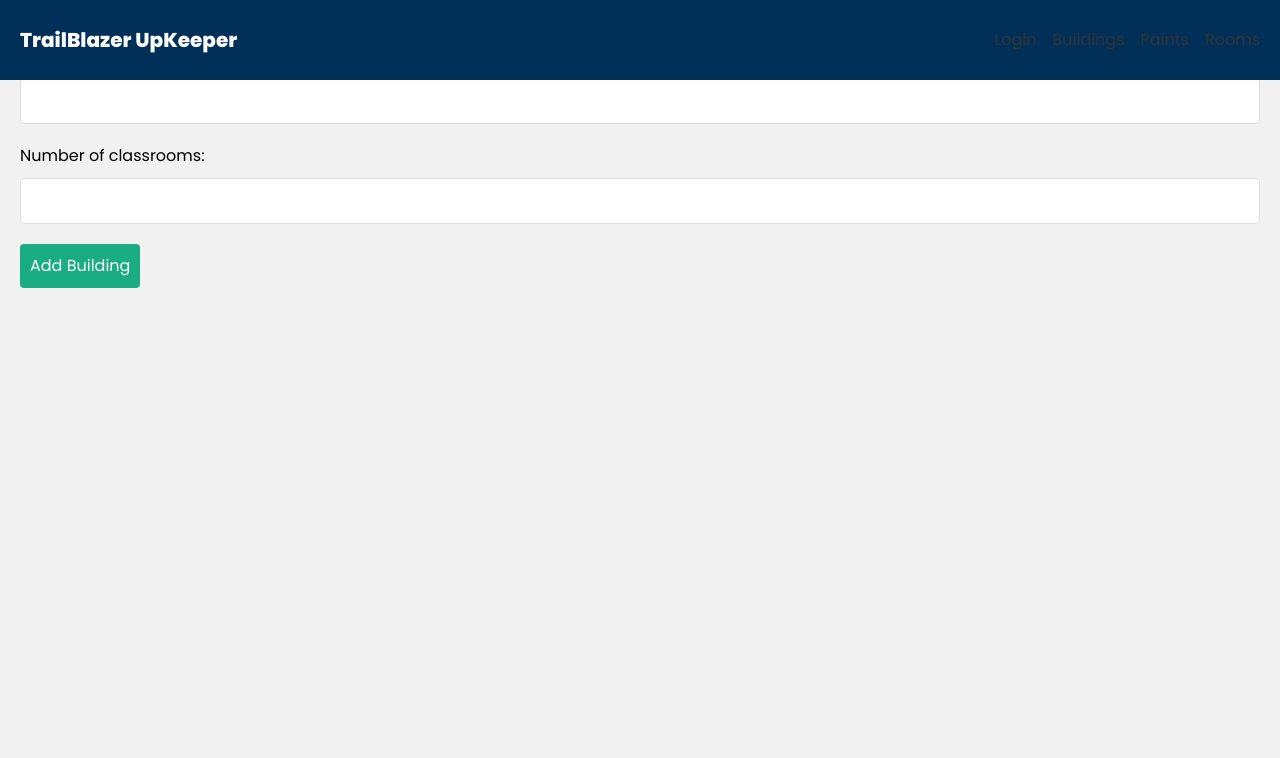
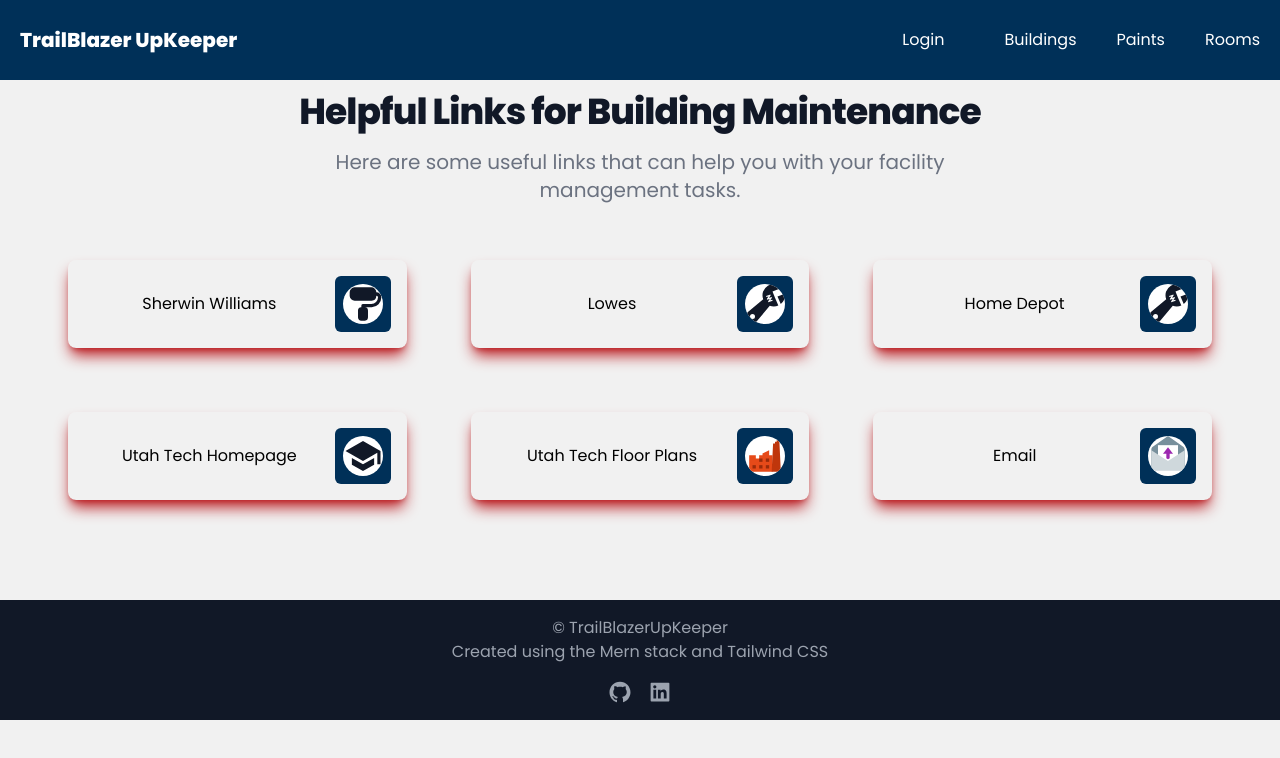
Before and after one commit to kendallbaker12/Trailblazer-Upkeeper, a React (Create React App) app in the folder client/: page /login in a window 1280 px wide. Shown: the top 758 px of the page. Built offline with nearby package versions, Linux system fonts and the light colour scheme.

Commit message:
added links and added a footer.

```diff
--- a/client/src/App.js
+++ b/client/src/App.js
@@ -7,6 +7,9 @@
 import Home from './pages/Home';
 import Paints from './pages/Paints';
 import Rooms from './pages/Rooms';
+import Footer from './components/footerComp';
+
+//github
 
 function App() {
   return (
@@ -28,7 +31,7 @@
             <Route
               // login page coming from pages
               path='/paints'
-              element={<Paints/>}
+              element={<Paints />}
             />
             <Route
               path='/login'
@@ -41,6 +44,7 @@
           </Routes>
         </div>
       </BrowserRouter>
+      <Footer />
     </div>
   );
 }
--- a/client/src/components/LoginForm.jsx
+++ b/client/src/components/LoginForm.jsx
@@ -1,25 +1,124 @@
 // add state
-import { useState } from "react"
-// add login context
+import React from "react";
+import { Link } from "react-router-dom";
+import { FaLink, GiLargePaintBrush } from "react-icons/fa";
+import { TbPaintFilled } from "react-icons/tb"
+import { BsWrenchAdjustable, BsFillBuildingsFill } from "react-icons/bs"
+import { IoMdSchool } from "react-icons/io"
+import { FcFactoryBreakdown, FcFeedback } from "react-icons/fc"
+import "tailwindcss/tailwind.css";
 
+const FacilityLinks = () => {
+    return (
+        <div className="mt-10">
+            <div className="max-w-7xl mx-auto py-6 sm:px-6 lg:px-8">
+                <div className="lg:text-center">
+                    <p className="mt-2 text-3xl leading-8 font-extrabold tracking-tight text-gray-900 sm:text-4xl">
+                        Helpful Links for Building Maintenance
+                    </p>
+                    <p className="mt-4 max-w-2xl text-xl text-gray-500 lg:mx-auto">
+                        Here are some useful links that can help you with your facility management tasks.
+                    </p>
+                </div>
 
-const LoginForm = () => {
+                <div className="mt-10">
+                    <div className="flex flex-wrap -m-4">
+                        <div className="p-4 w-full md:w-1/3 lg:w-1/3">
+                            <div className="p-4 m-4 rounded-lg transition-all hover:shadow-lg hover:shadow-[#003058] shadow-lg shadow-[#ba1c21]">
+                                <div className="flex items-center">
+                                    <h1 className="text-center flex-grow">Sherwin Williams</h1>
+                                    <div className="flex items-center justify-center h-14 w-14 rounded-md bg-[#003058] hover:bg-[#ba1c21] hover:scale-110 transform transition-transform">
+                                        <Link
+                                            to="https://www.sherwin-williams.com/homeowners?gclid=CjwKCAjw0N6hBhAUEiwAXab-TTjD2_3-uXe8hlFFohualn6LWru89JSW7pCZf7YH2Dr_9vSYvDR5ZhoCDnsQAvD_BwE"
+                                            className="text-lg font-medium text-gray-900 underline a"
+                                        >
+                                            <TbPaintFilled className="h-10 w-10 rounded-full bg-white" />
+                                        </Link>
+                                    </div>
+                                </div>
+                            </div>
+                        </div>
+                        <div className="p-4 w-full md:w-1/3 lg:w-1/3">
+                            <div className="p-4 m-4 rounded-lg transition-all hover:shadow-lg hover:shadow-[#003058] shadow-lg shadow-[#ba1c21]">
+                                <div className="flex items-center">
+                                    <h1 className="text-center flex-grow">Lowes</h1>
+                                    <div className="flex items-center justify-center h-14 w-14 rounded-md bg-[#003058] hover:bg-[#ba1c21] hover:scale-110 transform transition-transform">
+                                        <Link
+                                            to="https://www.lowes.com/"
+                                            className="text-lg font-medium text-gray-900 underline a"
+                                        >
+                                            <BsWrenchAdjustable className="h-10 w-10 rounded-full bg-white" />
+                                        </Link>
+                                    </div>
+                                </div>
+                            </div>
+                        </div>
+                        <div className="p-4 w-full md:w-1/3 lg:w-1/3">
+                            <div className="p-4 m-4 rounded-lg transition-all hover:shadow-lg hover:shadow-[#003058] shadow-lg shadow-[#ba1c21]">
+                                <div className="flex items-center">
+                                    <h1 className="text-center flex-grow">Home Depot</h1>
+                                    <div className="flex items-center justify-center h-14 w-14 rounded-md bg-[#003058] hover:bg-[#ba1c21] hover:scale-110 transform transition-transform">
+                                        <Link
+                                            to="https://www.homedepot.com/"
+                                            className="text-lg font-medium text-gray-900 underline a"
+                                        >
+                                            <BsWrenchAdjustable className="h-10 w-10 rounded-full bg-white" />
+                                        </Link>
+                                    </div>
+                                </div>
+                            </div>
+                        </div>
+                        <div className="p-4 w-full md:w-1/3 lg:w-1/3">
+                            <div className="p-4 m-4 rounded-lg transition-all hover:shadow-lg hover:shadow-[#003058] shadow-lg shadow-[#ba1c21]">
+                                <div className="flex items-center">
+                                    <h1 className="text-center flex-grow">Utah Tech Homepage</h1>
+                                    <div className="flex items-center justify-center h-14 w-14 rounded-md bg-[#003058] hover:bg-[#ba1c21] hover:scale-110 transform transition-transform">
+                                        <Link
+                                            to="https://utahtech.edu/"
+                                            className="text-lg font-medium text-gray-900 underline a"
+                                        >
+                                            <IoMdSchool className="h-10 w-10 rounded-full bg-white" />
+                                        </Link>
+                                    </div>
+                                </div>
+                            </div>
+                        </div>
+                        <div className="p-4 w-full md:w-1/3 lg:w-1/3">
+                            <div className="p-4 m-4 rounded-lg transition-all hover:shadow-lg hover:shadow-[#003058] shadow-lg shadow-[#ba1c21]">
+                                <div className="flex items-center">
+                                    <h1 className="text-center flex-grow">Utah Tech Floor Plans</h1>
+                                    <div className="flex items-center justify-center h-14 w-14 rounded-md bg-[#003058] hover:bg-[#ba1c21] hover:scale-110 transform transition-transform">
+                                        <Link
+                                            to="https://floorplans.utahtech.edu/"
+                                            className="text-lg font-medium text-gray-900 underline a"
+                                        >
+                                            <FcFactoryBreakdown className="h-10 w-10 rounded-full bg-white" />
+                                        </Link>
+                                    </div>
+                                </div>
+                            </div>
+                        </div>
+                        <div className="p-4 w-full md:w-1/3 lg:w-1/3">
+                            <div className="p-4 m-4 rounded-lg transition-all hover:shadow-lg hover:shadow-[#003058] shadow-lg shadow-[#ba1c21]">
+                                <div className="flex items-center">
+                                    <h1 className="text-center flex-grow">Email</h1>
+                                    <div className="flex items-center justify-center h-14 w-14 rounded-md bg-[#003058] hover:bg-[#ba1c21] hover:scale-110 transform transition-transform">
+                                        <Link
+                                            to="https://outlook.live.com/owa/"
+                                            className="text-lg font-medium text-gray-900 underline a"
+                                        >
+                                            <FcFeedback className="h-10 w-10 rounded-full bg-white" />
+                                        </Link>
+                                    </div>
+                                </div>
+                            </div>
+                        </div>
+                        {/* Add more links as needed */}
+                    </div>
+                </div>
+            </div>
+        </div>
+    );
+};
 
-    return (
-        <div className="login-form-container">
-            <h2>testing login</h2>
-            <form>
-                <label>Username</label>
-                <input
-                    type='text'
-                // onchange set username
-                // value = {username}
-                />
-                {/* todo: other labels, this is just for tesing the login
-                component to make sure the login will show up.*/}
-            </form>
-        </div>
-    )
-}
-
-export default LoginForm
+export default FacilityLinks;
--- /dev/null
+++ b/client/src/components/footerComp.jsx
@@ -0,0 +1,22 @@
+import { AiFillGithub, AiFillLinkedin } from "react-icons/ai";
+
+const Footer = () => {
+    return (
+        <footer className="bg-gray-900 text-gray-400 py-4 mt-10">
+            <div className="container mx-auto text-center">
+                <p>&copy; TrailBlazerUpKeeper</p>
+                <p>Created using the Mern stack and Tailwind CSS</p>
+                <div className="mt-4 flex justify-center">
+                    <a href="https://github.com/kendallbaker12" target="_blank" rel="noopener noreferrer" className="mr-4 hover:text-gray-300">
+                        <AiFillGithub size={24} />
+                    </a>
+                    <a href="https://www.linkedin.com/in/kendall-baker-033210205/" target="_blank" rel="noopener noreferrer" className="hover:text-gray-300">
+                        <AiFillLinkedin size={24} />
+                    </a>
+                </div>
+            </div>
+        </footer>
+    );
+};
+
+export default Footer;
--- a/client/src/components/navBar.jsx
+++ b/client/src/components/navBar.jsx
@@ -8,24 +8,24 @@
                     <h1 className="text-white font-bold text-xl ">TrailBlazer UpKeeper</h1>
                 </Link>
                 <nav>
-                    <ul className="flex space-x-4 text-gray-300 text-md">
+                    <ul className="flex space-x-10 text-gray-300 text-md">
                         <li>
-                            <Link to="/login" className="hover:text-white">
+                            <Link to="/login" className="hover:text-[#ba1c21] text-white px-5">
                                 Login
                             </Link>
                         </li>
                         <li>
-                            <Link to="/buildings" className="hover:text-white">
+                            <Link to="/buildings" className="hover:text-[#ba1c21] text-white">
                                 Buildings
                             </Link>
                         </li>
                         <li>
-                            <Link to="/paints" className="hover:text-white">
+                            <Link to="/paints" className="hover:text-[#ba1c21] text-white">
                                 Paints
                             </Link>
                         </li>
                         <li>
-                            <Link to="/rooms" className="hover:text-white">
+                            <Link to="/rooms" className="hover:text-[#ba1c21] text-white">
                                 Rooms
                             </Link>
                         </li>
--- a/client/src/pages/Login.js
+++ b/client/src/pages/Login.js
@@ -3,16 +3,17 @@
 //components
 import LoginForm from "../components/LoginForm";
 import BuildingForm from "../components/BuildingForm";
+import FacilityLinks from "../components/LoginForm";
 
-const Login = () => {
+const Facility = () => {
 
     return (
         <div className="login-page-container">
             <div>
-                <BuildingForm />
+                <FacilityLinks />
             </div>
         </div>
     )
 }
 
-export default Login
+export default Facility
--- a/package.json
+++ b/package.json
@@ -1,5 +1,6 @@
 {
   "dependencies": {
-    "@material-tailwind/react": "^1.4.2"
+    "@material-tailwind/react": "^1.4.2",
+    "react-icons": "^4.8.0"
   }
 }
```
Also changed, not shown: 1 other file (tests, documents, lock files or other folders).
